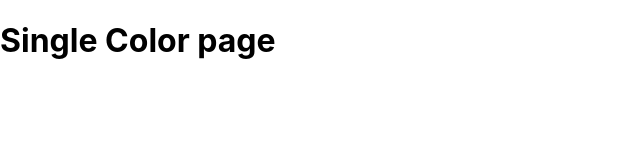
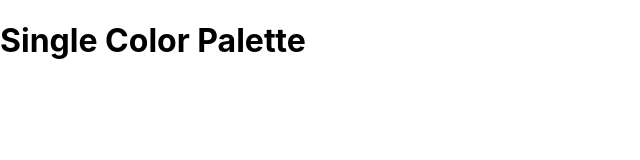
Before and after one commit to WilliamSole/React-Color-Palette, a React (Create React App) app: page /palette/flat-ui-colors-american/americanriver in a window 1280 px wide. Shown: the top 160 px of the page, without its empty margins (0-640 px from the left). Built offline with nearby package versions, Linux system fonts and the light colour scheme.

Commit message:
add single color palette and link

```diff
--- a/src/App.js
+++ b/src/App.js
@@ -2,6 +2,7 @@ import React, { Component } from 'react';
 import { Route, Switch } from 'react-router-dom';
 import Palette from './Palette';
 import PaletteList from './PaletteList';
+import SingleColorPalette from './SingleColorPalette';
 import seedColours from './seedColours';
 import { generatePalette } from './colourHelpers';
 
@@ -23,7 +24,7 @@ class App extends Component {
             <Palette palette={ generatePalette( this.findPalette( routeProps.match.params.id ))} />
           )}
         />
-        <Route exact path='/palette/:paletteId/:colorId' render={ () => <h1>Single Color page</h1> }/>
+        <Route exact path='/palette/:paletteId/:colorId' render={ () => <SingleColorPalette /> }/>
       </Switch>
       /* <div>
         <Palette palette={generatePalette(seedColours[1])}/>
--- a/src/ColourBox.js
+++ b/src/ColourBox.js
@@ -20,7 +20,7 @@ class ColourBox extends Component {
     }
 
     render() {
-        const { name, background } = this.props;
+        const { name, background, paletteId, id } = this.props;
         const { copied } = this.state;
         return(
             <CopyToClipboard text={ background } onCopy={ this.changeCopyState }>
@@ -36,7 +36,7 @@ class ColourBox extends Component {
                         </div>
                         <button className='copy-button'>Copy</button>
                     </div>
-                    <Link exact to='/' onClick={ e => e.stopPropagation() }>
+                    <Link exact to={`/palette/${paletteId}/${id}`} onClick={ e => e.stopPropagation() }>
                         <span className='see-more'>More</span>
                     </Link>
                 </div>
--- a/src/Palette.js
+++ b/src/Palette.js
@@ -23,10 +23,10 @@ class Palette extends Component {
     }
 
     render() {
-        const { colors, paletteName, emoji } = this.props.palette;
+        const { colors, paletteName, emoji, id } = this.props.palette;
         const { level, format } = this.state;
         const colourBoxes = colors[level].map(c => {
-            return <ColourBox key={c.id} background={c[format]} name={c.name} />
+            return <ColourBox key={ c.id } id={ c.id } background={ c[format] } name={ c.name } paletteId={id} />
         })
         return(
             <div className='Palette'>
--- /dev/null
+++ b/src/SingleColorPalette.js
@@ -0,0 +1,13 @@
+import React, { Component } from 'react'
+
+class SingleColorPalette extends Component {
+    render() {
+        return(
+            <div>
+                <h1>Single Color Palette</h1>
+            </div>
+        )
+    }
+}
+
+export default SingleColorPalette
```
